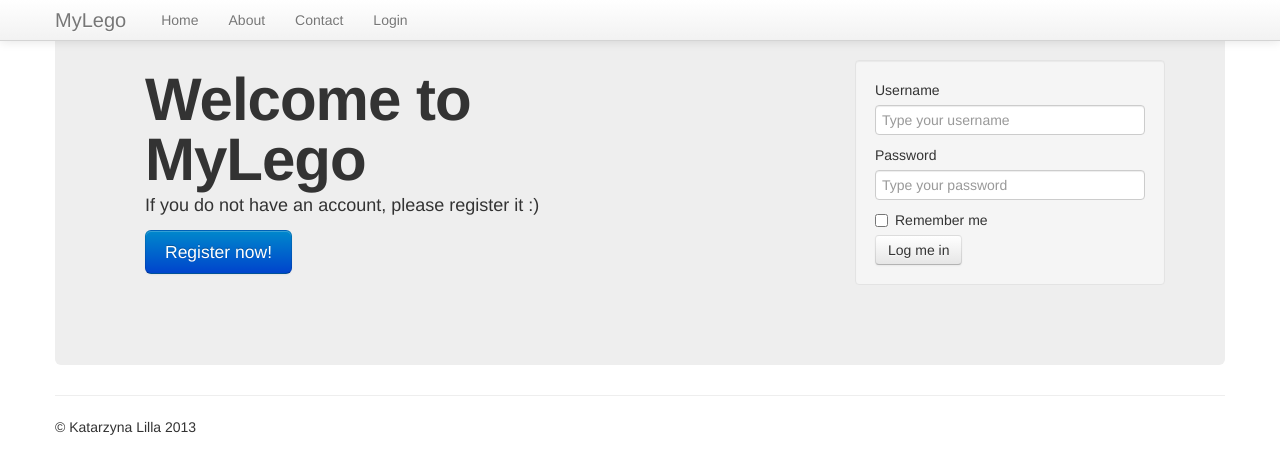
After one commit to klilla/mylego, a Django app: page /login in a window 1280 px wide. The commit adds this page. Shown: the top 474 px of the page. Run offline with Django 3.2, Linux system fonts and the light colour scheme.

Commit message:
Added login and registration.

```diff
--- a/mylego/apps/pages_static/templates/pages_static/index.html
+++ b/mylego/apps/pages_static/templates/pages_static/index.html
@@ -1,7 +1,5 @@
 
 {% extends "skeleton.html" %}
-{% load static from staticfiles %}
-<link rel="stylesheet" href={% static "css/bootstrap.css" %}>
 {% block content %}
     <h1>Hello, world!</h1>
     <p>This is a template for a simple marketing or informational website. It includes a large callout called the hero unit and three supporting pieces of content. Use it as a starting point to create something more unique.</p>
--- /dev/null
+++ b/mylego/apps/user_authentication/templates/user_authentication/login.html
@@ -0,0 +1,20 @@
+{% extends "skeleton.html" %}
+{% block content %}
+<div class="pull-left span5">
+    <h1>Welcome to MyLego</h1>
+    <p>If you do not have an account, please register it :)</p>
+    <p><a class="btn btn-primary btn-large" href="{% url "registration" %}">Register now!</a></p>
+</div>
+<div class="pull-right">
+    <form class="well">
+        <label>Username</label>
+        <input type="text" class="span3" placeholder="Type your username">
+        <label>Password</label>
+        <input type="password" class="span3" placeholder="Type your password">
+        <label class="checkbox">
+            <input type="checkbox">Remember me
+        </label>
+        <button type="submit" class="btn">Log me in</button>
+    </form>
+</div>
+{% endblock %}
--- /dev/null
+++ b/mylego/apps/user_authentication/urls.py
@@ -0,0 +1,8 @@
+__author__ = 'kasia'
+
+from django.conf.urls import patterns, url
+
+urlpatterns = patterns('mylego.apps.user_authentication.views',
+                       url(r'^login$', 'log_in', name='login'),
+                       url(r'^registration$', 'registration', name='registration'),
+                       )
--- a/mylego/apps/user_authentication/views.py
+++ b/mylego/apps/user_authentication/views.py
@@ -1,6 +1,7 @@
-from django.contrib.auth import authenticate, login
-from django.contrib.auth.forms import UserCreationForm
-from django.http import HttpResponse
+from django.contrib.auth import authenticate, login, logout
+from django.contrib.auth.forms import UserCreationForm, AuthenticationForm
+from django.core.urlresolvers import reverse
+from django.http import HttpResponse, HttpResponseRedirect
 from django.template import loader, RequestContext
 
 
@@ -25,6 +26,41 @@ def registration(request):
             print form.is_valid()
     else:
         form = UserCreationForm()
-    t = loader.get_template('manage_account_login/registration.html')
+    t = loader.get_template('user_authentication/registration.html')
     c = RequestContext(request, {'registration_form': form})
     return HttpResponse(t.render(c))
+
+def log_in(request):
+    message = ''
+    if request.method == 'POST':
+        print 'POST'
+        form = AuthenticationForm(data = request.POST)
+        if form.is_valid():
+            pd = form.cleaned_data['password']
+            un = form.cleaned_data['username']
+            user = authenticate(username=un, password=pd)
+            if user is not None:
+                if user.is_active:
+                    login(request, user)
+                    # Redirect to a success page.
+                    #return HttpResponseRedirect(reverse('index'))
+                    t = loader.get_template('pages_static/index.html')
+                    c = RequestContext(request, {'login_form': form, 'message': message})
+                    return HttpResponse(t.render(c))
+                else:
+                    message = 'Your account is disabled. Contact with administrator.'
+            # Return a 'disabled account' error message
+            else:
+                message = 'Your login or password is invalid. Check twice.'
+                # Return an 'invalid login' error message.
+        else:
+            message = ''
+    else:
+        form = AuthenticationForm()
+    t = loader.get_template('user_authentication/login.html')
+    c = RequestContext(request, {'login_form': form, 'message': message})
+    return HttpResponse(t.render(c))
+
+def logging_out(request):
+    logout(request)
+    return HttpResponseRedirect(reverse('index'))
--- a/mylego/settings.py
+++ b/mylego/settings.py
@@ -128,7 +128,8 @@ INSTALLED_APPS = (
     'django.contrib.sites',
     'django.contrib.messages',
     'django.contrib.staticfiles',
-    'mylego.apps.pages_static'
+    'mylego.apps.pages_static',
+    'mylego.apps.user_authentication',
     # Uncomment the next line to enable the admin:
     # 'django.contrib.admin',
     # Uncomment the next line to enable admin documentation:
--- a/mylego/templates/skeleton.html
+++ b/mylego/templates/skeleton.html
@@ -25,12 +25,13 @@
                 <span class="icon-bar"></span>
                 <span class="icon-bar"></span>
             </a>
-            <a class="brand" href="#">MyLego</a>
+            <a class="brand" href="{% url "index" %}">MyLego</a>
             <div class="nav-collapse">
                 <ul class="nav">
-                    <li class="active"><a href="{% url "index" %}">Home</a></li>
+                    <li><a href="{% url "index" %}">Home</a></li>
                     <li><a href="#about">About</a></li>
                     <li><a href="#contact">Contact</a></li>
+                    <li><a href="{% url "login" %}">Login</a></li>
                 </ul>
             </div><!--/.nav-collapse -->
         </div>
@@ -38,11 +39,10 @@
 </div>
 <div class="container">
     <!-- Main hero unit for a primary marketing message or call to action -->
-    <div class="hero-unit">
-
+    <div class="hero-unit clearfix">
         {% block content %}
         {% endblock %}
-        </div>
+    </div>
     <hr>
     <footer>
         <p>&copy; Katarzyna Lilla 2013</p>
--- a/mylego/urls.py
+++ b/mylego/urls.py
@@ -18,4 +18,5 @@ urlpatterns = patterns('',
 
 urlpatterns += patterns('',
                         url(r'^', include("mylego.apps.pages_static.urls")),
+                        url(r'^', include("mylego.apps.user_authentication.urls")),
                         )
```
Also changed, not shown: mylego/apps/user_authentication/templates/user_authentication/registration.html (added, +10 -0 lines).
